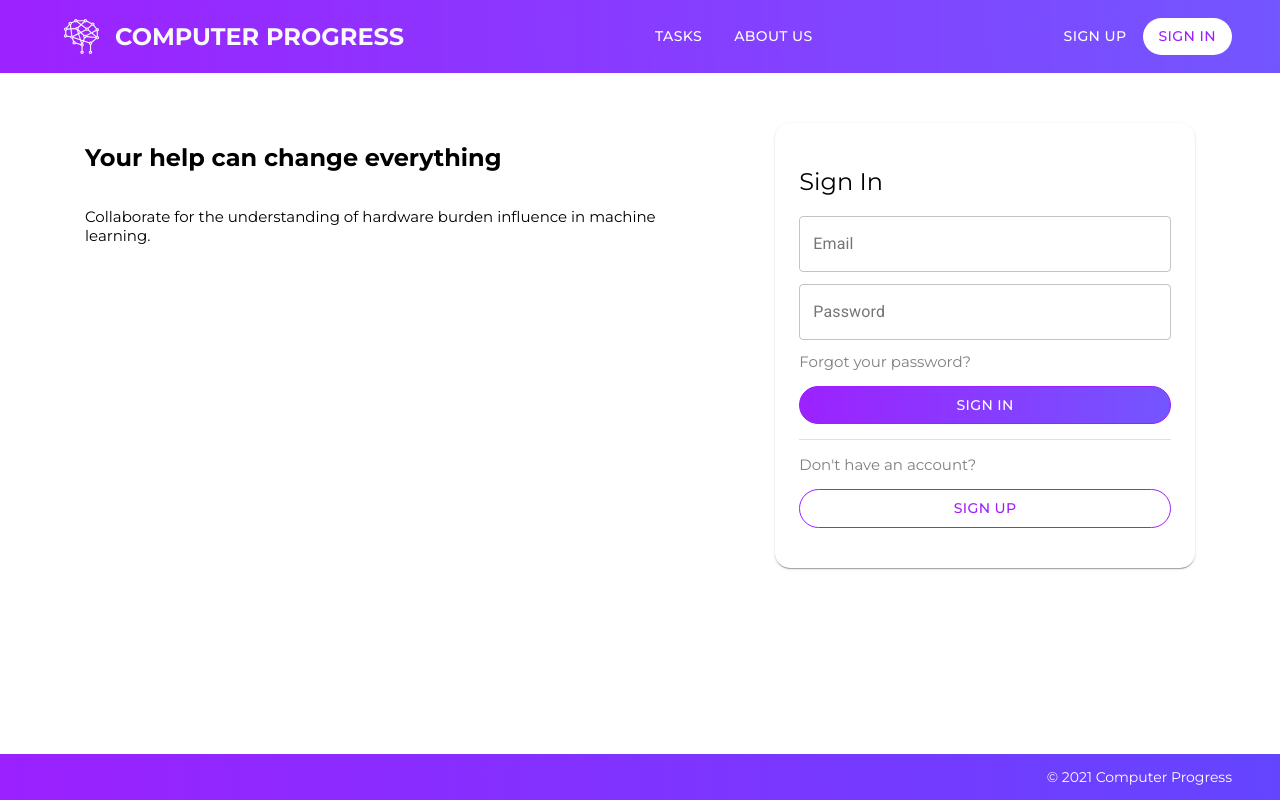
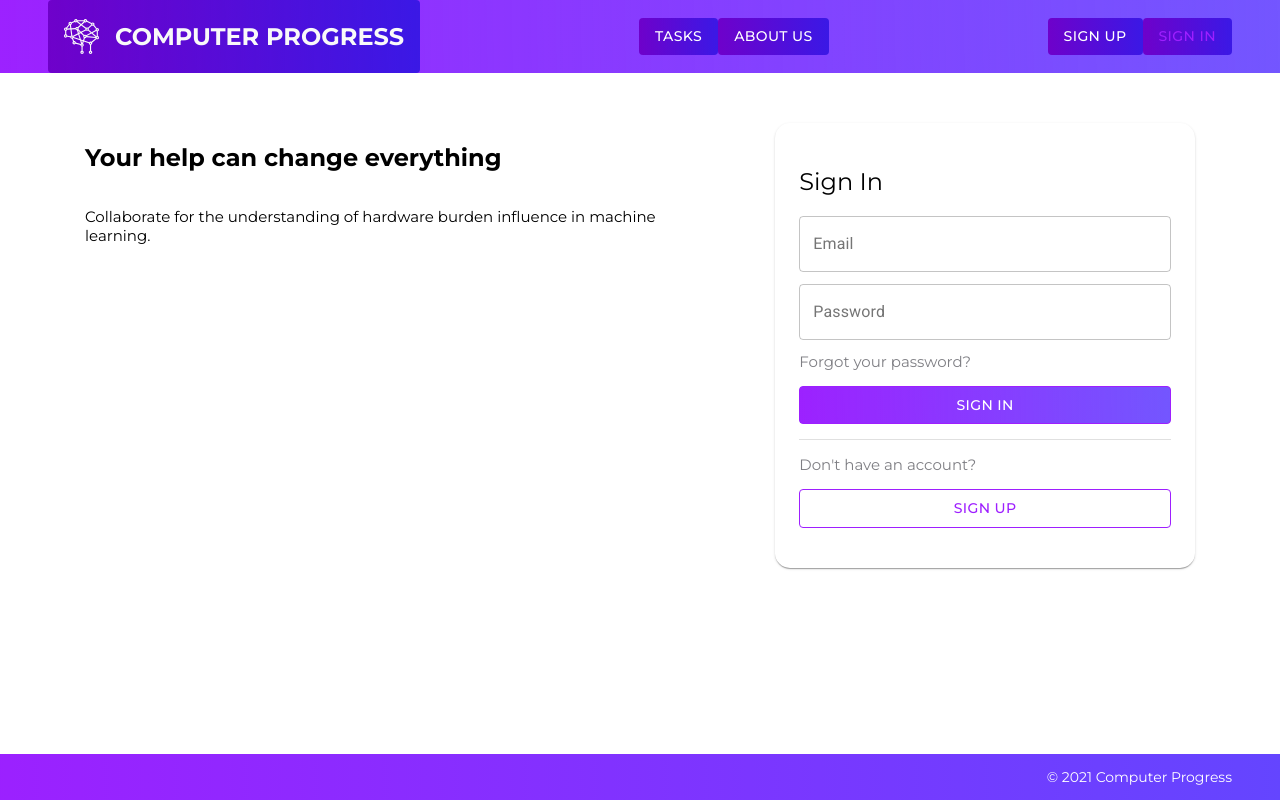
Before and after one commit to Computer-Progress/computerprogress.com, a Next.js app: page /sign_in in a window 1280 px wide. Built offline with nearby package versions, Linux system fonts and the light colour scheme.

Commit message:
feat(refactor): Button component

```diff
--- a/components/Button/index.js
+++ b/components/Button/index.js
@@ -1,22 +1,16 @@
-import { Button } from "./styles.js";
+import { StyledButton } from "./styles.js";
 import Link from "next/link";
 
-export default function MyButton({ link, primary, children, ...props }) {
-  if (link) {
-    return (
-      <div>
-        <Link href={link || ""}>
-          <Button primary={primary} {...props}>
-            {children}
-          </Button>
+export default function Button({ href, children, ...props }) {
+  return (
+    <>
+      {href ? (
+        <Link href={href} passHref>
+          <StyledButton {...props}>{children}</StyledButton>
         </Link>
-      </div>
-    );
-  }
-
-  return (
-    <Button primary={primary} {...props}>
-      {children}
-    </Button>
+      ) : (
+        <StyledButton {...props}>{children}</StyledButton>
+      )}
+    </>
   );
 }
--- a/components/Button/styles.js
+++ b/components/Button/styles.js
@@ -1,23 +1,29 @@
 import styled from "styled-components";
-import theme from "../../styles/theme";
-import { Button as MaterialButton } from '@material-ui/core';
+import { Button as MuiButton } from "@material-ui/core";
 
-export const Button = styled(MaterialButton).attrs(({ variant, primary }) => ({
-  variant: variant || primary ? 'default' : 'contained',
+const theme = {
+  default: {
+    background:
+      "linear-gradient(268.88deg, rgba(255, 255, 255, 0.1) -7.38%, #7100C9 104.79%), #2000E5",
+    color: "#ffffff",
+  },
+  primary: {
+    background: "#ffffff",
+    color: "#7100C9",
+  },
+  secondary: {
+    background: "transparent",
+    color: "white",
+  },
+};
+
+export const StyledButton = styled(MuiButton).attrs({
+  variant: "contained",
   disableElevation: true,
-}))`
-  border-radius: 100px !important;
-  cursor: pointer;
-  background: ${({ primary, background }) =>
-    background || primary ? theme.colors.white : "transparent"} !important;
-  color: ${({ primary, color }) =>
-    color || primary ? theme.colors.black : theme.colors.white} !important;
-  ${({cta}) => cta && `
-  background: linear-gradient(268.88deg, rgba(255, 255, 255, 0.1) -7.38%, #9E1FFF 104.79%), #6047FF;
-  color: white;
-  `}
-  transition: all 0.3s ease-in-out !important;
-  &:hover {
-    opacity: 0.8;
-  }
+})`
+  border-radius: 100px;
+
+  color: ${({ color = "default" }) => theme[color].color} !important;
+
+  background: ${({ color = "default" }) => theme[color].background} !important;
 `;
```
